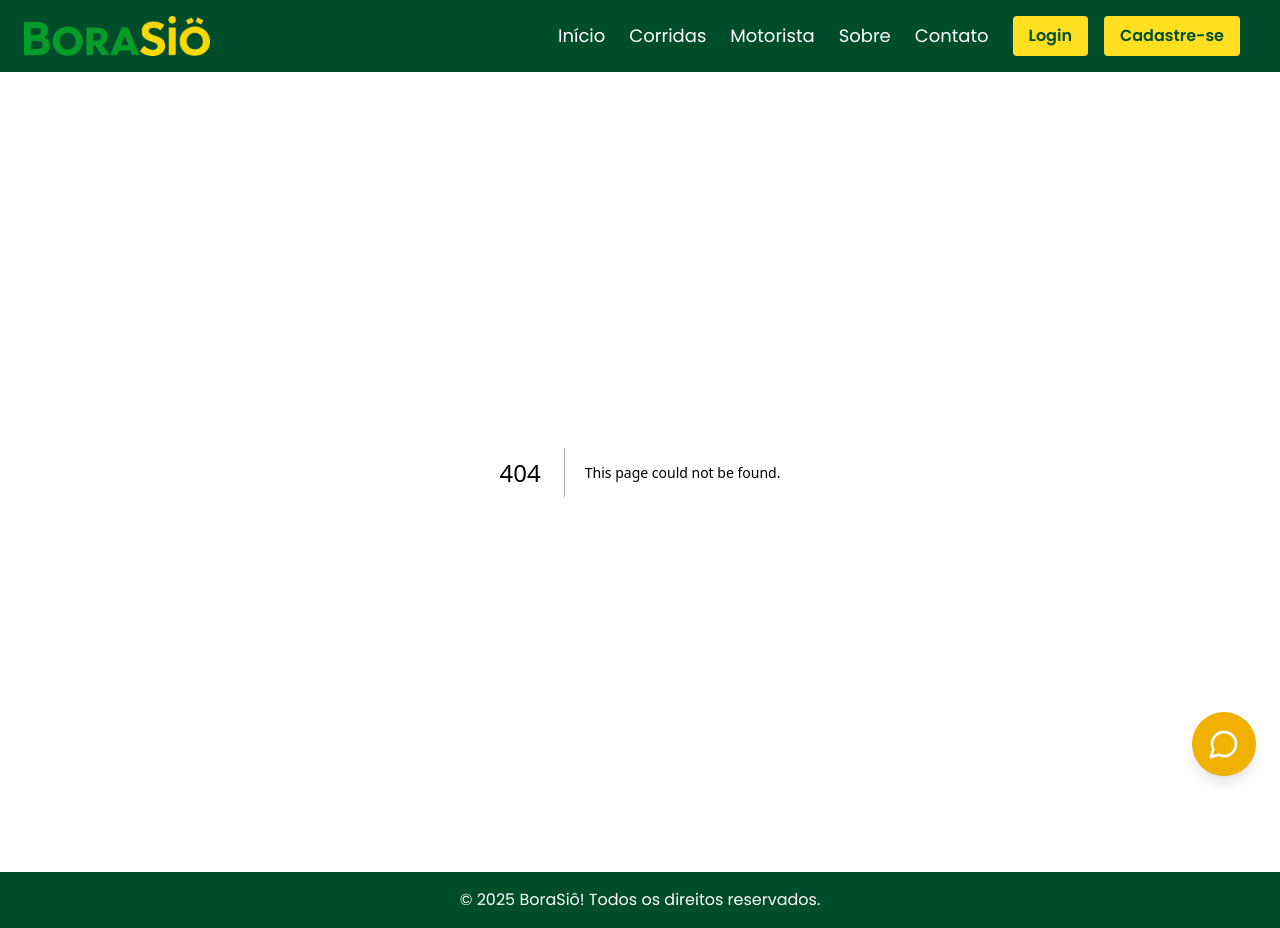
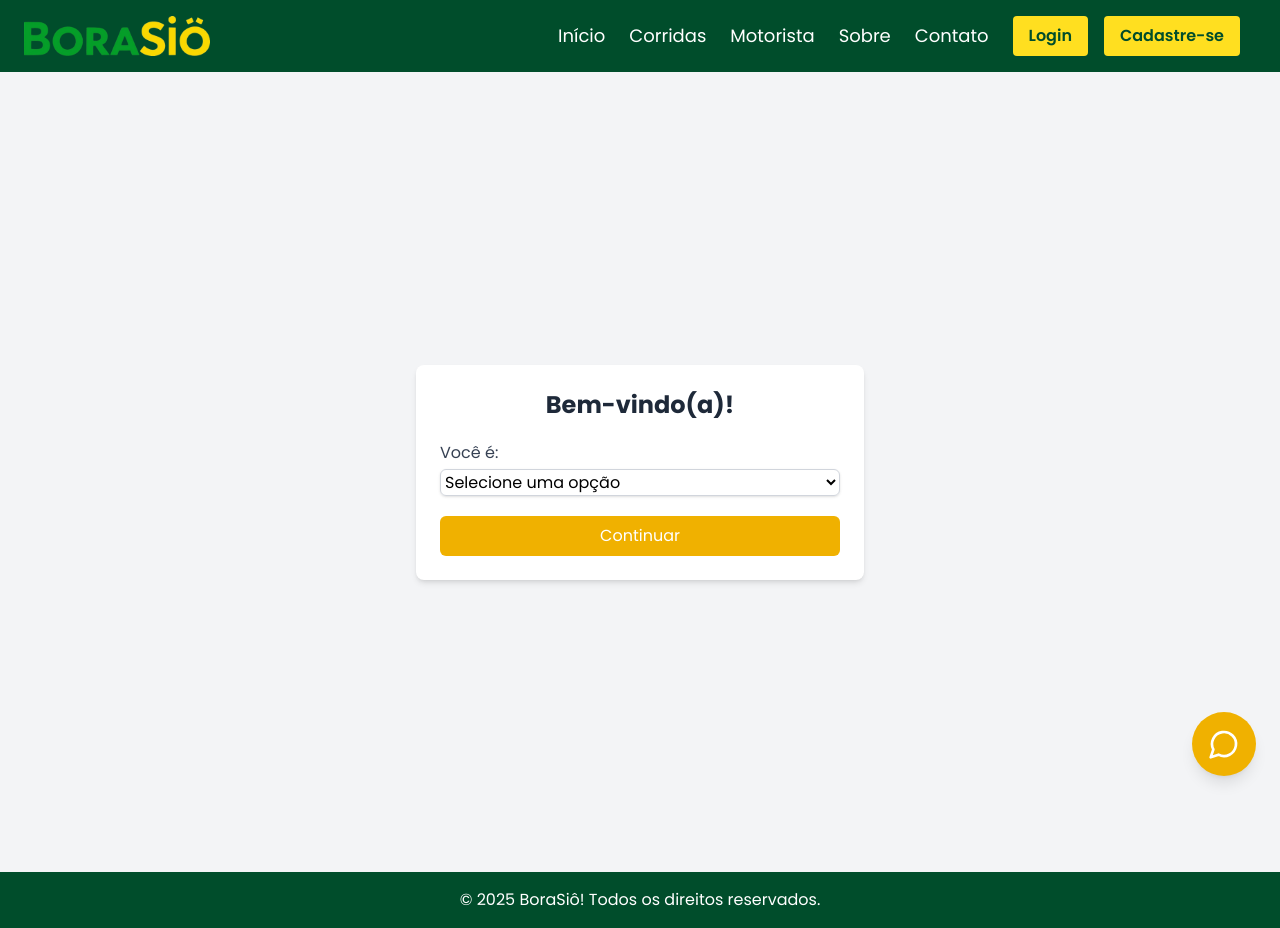
Before and after one commit to prof-freedson/pi-borasio, a Next.js app: page /escolha-usuario in a window 1280 px wide. Before the commit this address had no page. Built offline with nearby package versions, Linux system fonts and the light colour scheme.

Commit message:
Adicionado as opções de login e cadastro

```diff
--- a/src/app/components/Header.tsx
+++ b/src/app/components/Header.tsx
@@ -23,13 +23,13 @@ const Header: React.FC = () => {
       </nav>
 
       <div className="flex items-center space-x-4">
-        <Link href="/login">
+        <Link href="/escolha-usuario?acao=login">
           <button className="bg-yellow-300 text-[#004d2b] font-semibold px-4 py-2 rounded hover:bg-yellow-400 transition">
             Login
           </button>
         </Link>
 
-        <Link href="/cadastro">
+        <Link href="/escolha-usuario?acao=cadastro">
           <button className="bg-yellow-300 text-[#004d2b] font-semibold px-4 py-2 rounded hover:bg-yellow-400 transition">
             Cadastre-se
           </button>
--- /dev/null
+++ b/src/app/escolha-usuario/page.tsx
@@ -0,0 +1,60 @@
+'use client'
+
+import { useState } from 'react'
+import { useRouter, useSearchParams } from 'next/navigation'
+
+export default function EscolhaUsuarioPage() {
+  const [tipoUsuario, setTipoUsuario] = useState('')
+  const router = useRouter()
+  const searchParams = useSearchParams()
+  const acao = searchParams.get('acao') // 'login' ou 'cadastro'
+
+  const handleSubmit = (e: React.FormEvent) => {
+    e.preventDefault()
+
+    if (!tipoUsuario) {
+      alert('Selecione uma opção.')
+      return
+    }
+
+    // Salva o tipo no localStorage
+    localStorage.setItem('tipoUsuario', tipoUsuario)
+
+    // Redireciona SEMPRE para 'pessoal' por enquanto
+    const rotaFinal = 'pessoal'
+
+    if (acao === 'cadastro') {
+      router.push(`/${rotaFinal}/cadastro`)
+    } else {
+      router.push(`/${rotaFinal}/login`)
+    }
+  }
+
+  return (
+    <div className="min-h-screen flex items-center justify-center bg-gray-100 p-4">
+      <form onSubmit={handleSubmit} className="bg-white p-6 rounded-lg shadow-md w-full max-w-md space-y-5">
+        <h1 className="text-2xl font-bold text-center text-gray-800">Bem-vindo(a)!</h1>
+        <label className="block">
+          <span className="text-gray-700 font-medium">Você é:</span>
+          <select
+            value={tipoUsuario}
+            onChange={(e) => setTipoUsuario(e.target.value)}
+            className="mt-1 block w-full rounded-md border border-gray-300 shadow-sm focus:ring-yellow-500 focus:border-yellow-500"
+            required
+          >
+            <option value="">Selecione uma opção</option>
+            <option value="passageiro">Passageiro</option>
+            <option value="motorista">Motorista</option>
+
+          </select>
+        </label>
+        <button
+          type="submit"
+          className="w-full bg-yellow-500 hover:bg-yellow-600 text-white py-2 px-4 rounded-md transition"
+        >
+          Continuar
+        </button>
+      </form>
+    </div>
+  )
+}
```
Also changed, not shown: src/app/pessoal/cadastro/page.tsx (renamed from src/app/cadastro/page.tsx), src/app/pessoal/login/page.tsx (renamed from src/app/login/page.tsx).
